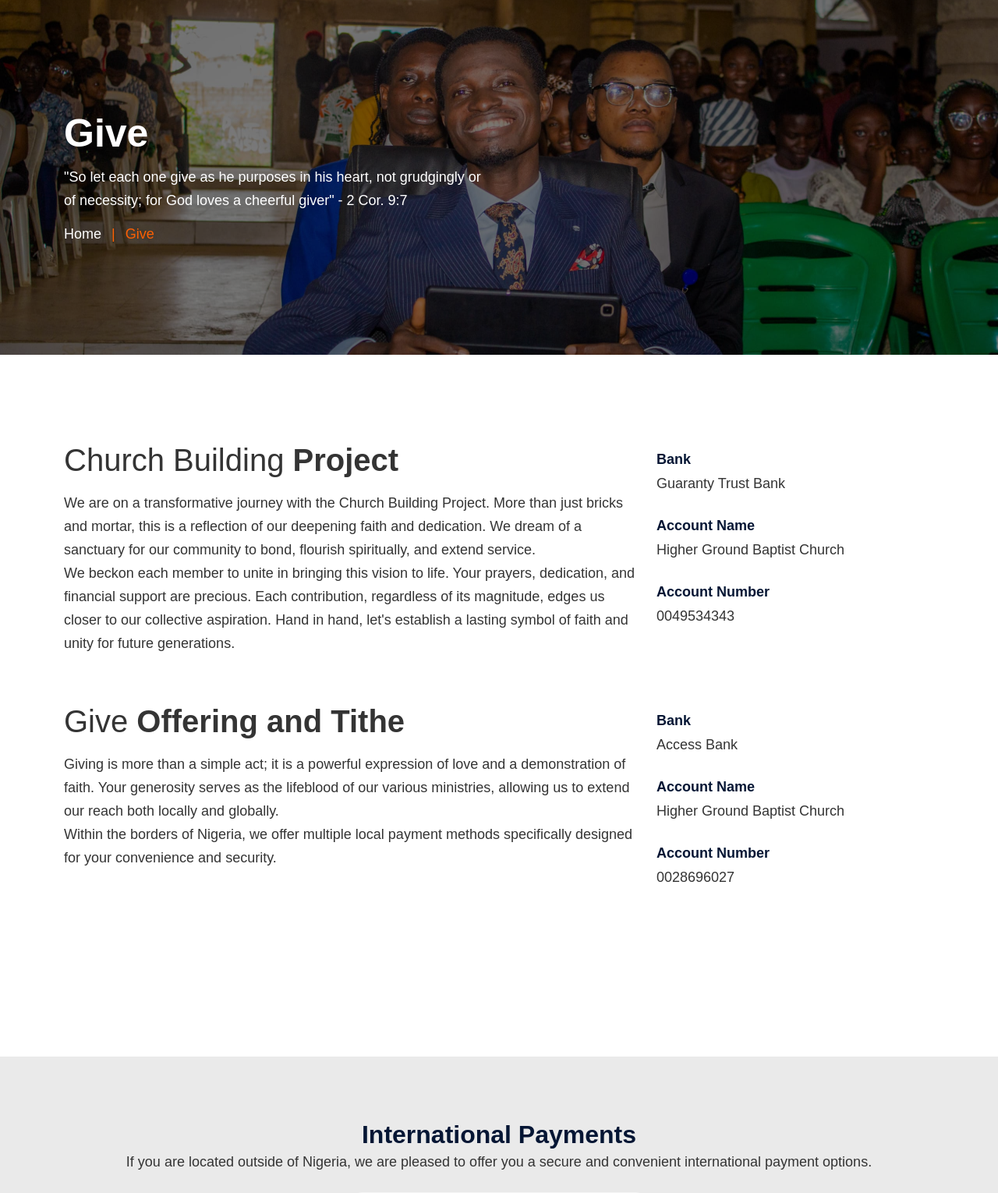
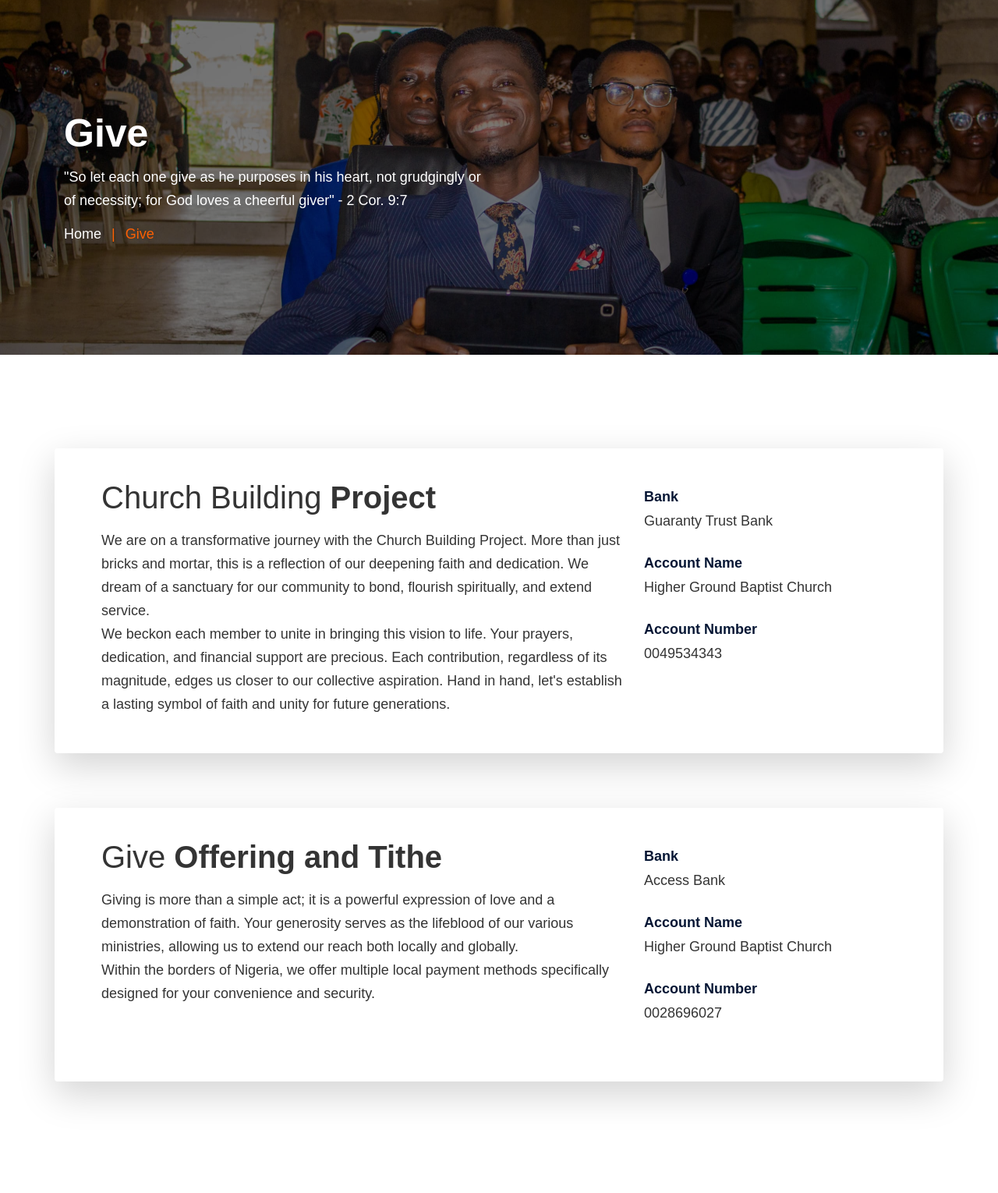
Before and after one commit to Oluwaseyiaee/hgbcinfluencer, a PHP site: page /give.php in a window 1280 px wide. Shown: the part 101-1631 px from the top of the page at 78% size. Run offline with PHP 8.4, Linux system fonts and the light colour scheme.

Commit message:
Added shadow to give.php section

```diff
--- a/give.php
+++ b/give.php
@@ -57,7 +57,8 @@ include('template/header.php');
 
 <div class="section-padding">
   <div class="container custom_container">
-      <div class="row">
+
+    <div class="row rounded shadow-lg p-5 mb-4">
       <div class="col-md-8">
         <p class="mb-25 title">
           Church Building <span style="font-weight: bold">Project</span>
@@ -76,6 +77,7 @@ include('template/header.php');
           symbol of faith and unity for future generations.
         </p>
       </div>
+
       <div class="col-md-4 account-info">
         <div class="account-info_item">
           <h5>Bank</h5>
@@ -94,7 +96,7 @@ include('template/header.php');
 
     <div class="section-gap"></div>
 
-      <div class="row">
+    <div class="row rounded shadow-lg p-5 mb-4">
       <div class="col-md-8">
         <p class="mb-25 title">
           Give <span style="font-weight: bold">Offering and Tithe</span>
```
Also changed, not shown: 1 other file. Lines whose indentation alone changed are shown as unchanged.
